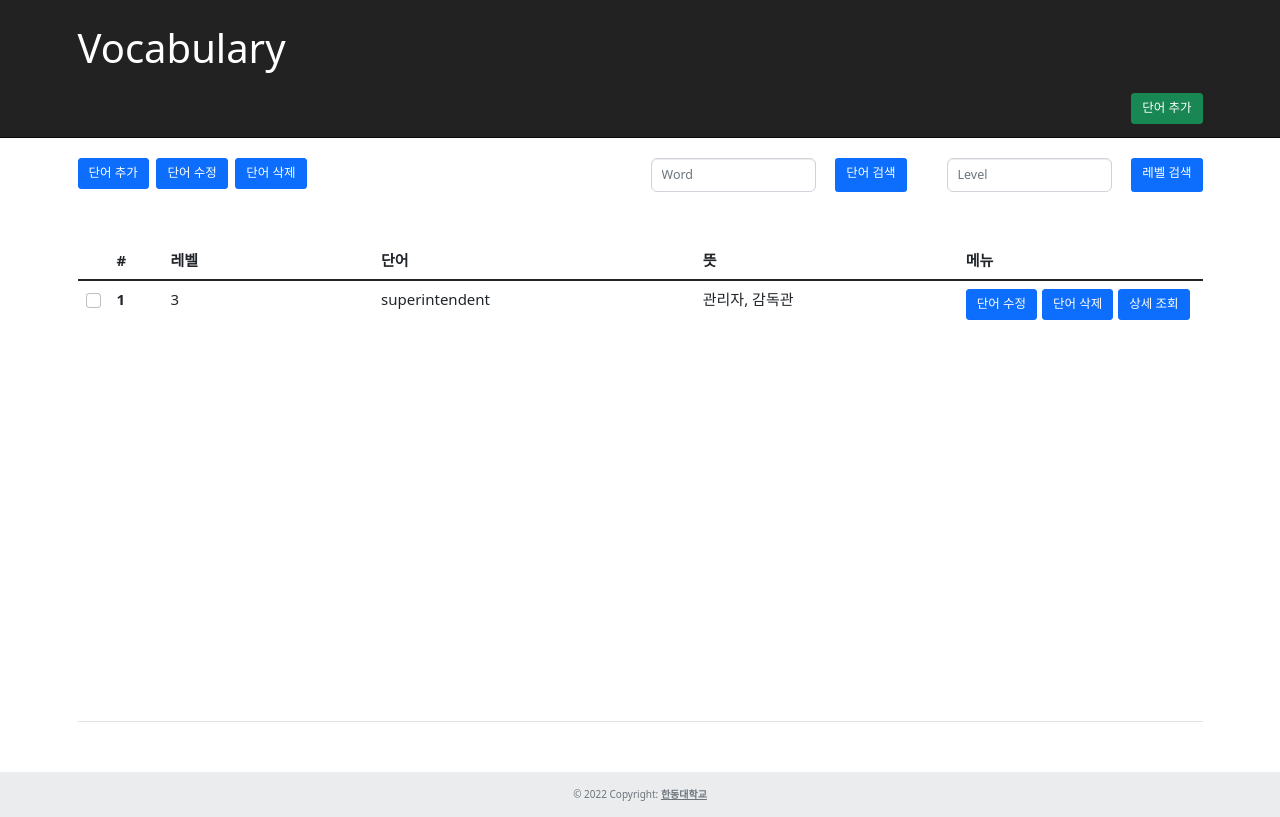
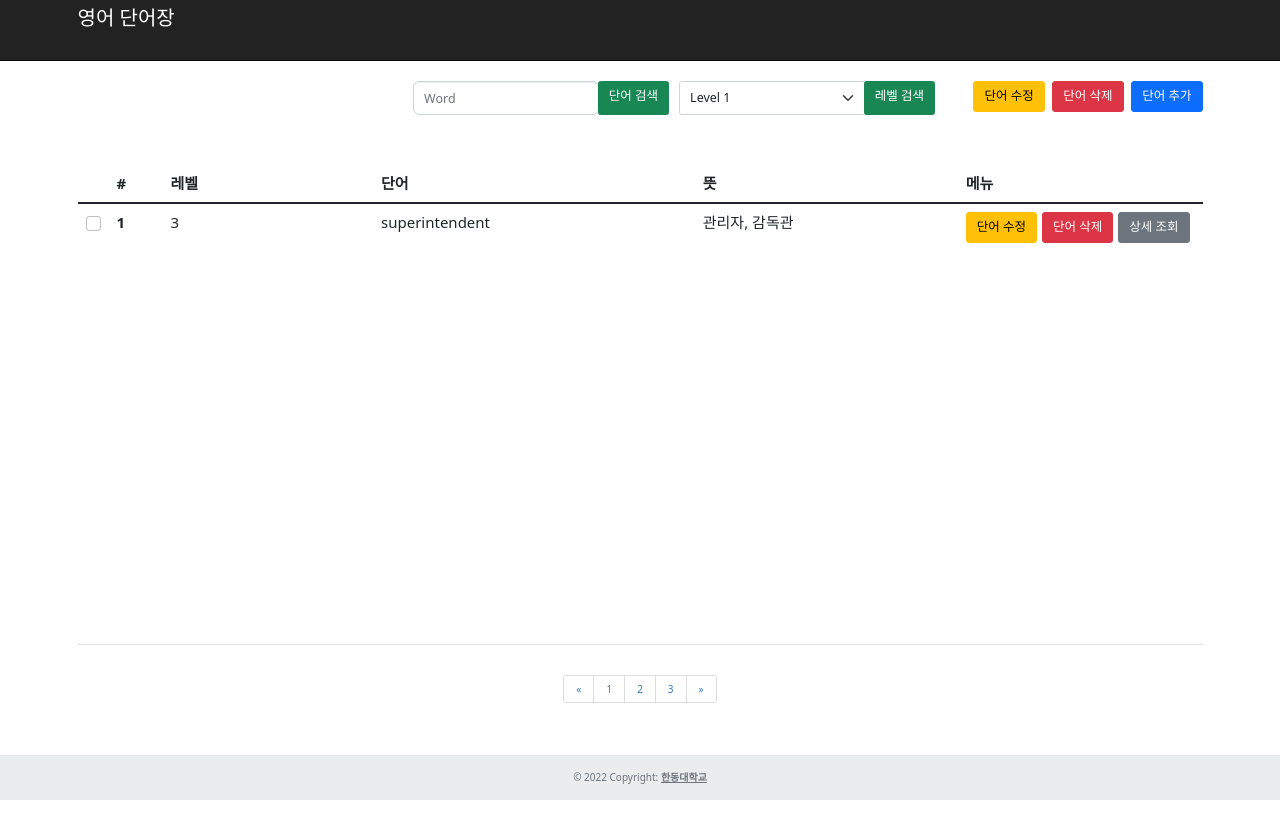
Before and after one commit to songdabin/web_example, a plain HTML site: page index.html in a window 1280 px wide. Drawn offline with nearby package versions, Linux system fonts and the light colour scheme.

Commit message:
change the style

```diff
--- a/css/style.css
+++ b/css/style.css
@@ -6,11 +6,21 @@
   padding-bottom: 3rem;
 }
 
+/* mobile ver */
 @media screen and (max-width: 400px) {
+  #width {
+    width: calc(20vw);
+  }
+
+  #level-select {
+    min-width: calc(20vw);
+  }
+
   #top-menu {
     display: flex;
     justify-content: flex-end;
-    margin-right: calc(7vw);
+    margin-top: calc(3vh);
+    margin-right: calc(3vw);
   }
 
   #gap-edit {
@@ -22,8 +32,7 @@
   }
 
   #search {
-    margin-top: calc(2vh);
-    margin-left: calc(7vw);
+    margin-left: calc(23vw);
     display: flex;
     justify-content: flex-start;
   }
@@ -65,7 +74,7 @@
   }
 
   #thumbnail {
-    margin: calc(17.5vh) calc(2vw) calc(17.5vh) calc(2vw);
+    margin: calc(10vh) calc(2vw) calc(10vh) calc(2vw);
     font-size: 1.5rem;
   }
 
@@ -76,7 +85,7 @@
 
   #add-input {
     width: calc(85vw);
-    margin: 5rem 1rem;
+    margin: 3.5rem 1rem;
   }
 
   #header-title {
@@ -84,29 +93,31 @@
   }
 }
 
-@media screen and (min-width: 700px) and (max-width: 1500px) {
+@media screen and (min-width: 700px) and (max-width: 5000px) {
   #top-menu-desktop {
     display: flex;
-    justify-content: space-between;
+    justify-content: flex-end;
+  }
+
+  #width {
+    width: calc(8vw);
   }
 
   #search {
     display: flex;
     justify-content: flex-end;
+    margin-right: calc(3vw);
   }
 
   #search-input-word {
-    margin-right: 2rem;
     border-radius: 6px;
   }
 
   #search-input-level {
-    margin-right: 2rem;
     border-radius: 6px;
   }
 
   #search-word {
-    margin-right: 4rem;
     display: flex;
     width: calc(20vw);
   }
@@ -140,7 +151,7 @@
 
   #add-input {
     width: calc(30vw);
-    margin: 5rem 1rem;
+    margin: 2rem 0.5rem;
   }
 }
 
@@ -156,7 +167,7 @@
 
 #header-title {
   color: white;
-  font-size: 4rem;
+  font-size: 2rem;
 }
 
 #voca-th-check {
--- a/index.html
+++ b/index.html
@@ -20,52 +20,49 @@
   </head>
   <body>
     <nav class="navbar navbar-inverse navbar-fixed-top">
-      <div class="container mt-5" id="header">
+      <div class="container d-flex justify-content-end" id="header">
         <div class="navbar-header">
           <a class="navbar-brand" href="index.html" id="header-title"
-            >Vocabulary</a
+            >영어 단어장</a
           >
-        </div>
-        <div id="navbar" class="navbar-collapse collapse">
-          <form class="navbar-form navbar-right">
-            <a href="add.html" class="btn btn-success btn-lg" id="add-btn">
-              단어 추가
-            </a>
-          </form>
         </div>
       </div>
     </nav>
 
     <div class="container">
       <div id="top-menu-desktop">
-        <div id="top-menu">
-          <a href="add.html" class="btn btn-primary btn-lg me-2">단어 추가</a>
-          <a href="edit.html" class="btn btn-primary btn-lg me-2">단어 수정</a>
-          <a href="#" class="btn btn-primary btn-lg">단어 삭제</a>
-        </div>
         <div id="search">
-          <div class="input-group" id="search-word">
+          <div class="input-group me-3" id="search-word">
             <input
               id="search-input-word"
               type="text"
               class="form-control form-control-lg"
               placeholder="Word"
             />
-            <a class="btn btn-primary btn-lg rounded" href="#" role="button"
+            <a class="btn btn-success btn-lg rounded" href="#" role="button"
               >단어 검색</a
             >
           </div>
           <div class="input-group" id="search-level">
-            <input
-              id="search-input-level"
-              type="text"
-              class="form-control form-control-lg"
-              placeholder="Level"
-            />
-            <a class="btn btn-primary btn-lg rounded" href="#" role="button"
+            <select
+              class="form-select form-select-lg"
+              aria-label="level select"
+              id="level-select"
+            >
+              <option selected value="1">Level 1</option>
+              <option value="2">Level 2</option>
+              <option value="3">Level 3</option>
+            </select>
+            <!--                    <input id="search-input-level" type="text" class="form-control form-control-lg" placeholder="Level">-->
+            <a class="btn btn-success btn-lg rounded" href="#" role="button"
               >레벨 검색</a
             >
           </div>
+        </div>
+        <div id="top-menu">
+          <a href="edit.html" class="btn btn-warning btn-lg me-2">단어 수정</a>
+          <a href="#" class="btn btn-danger btn-lg me-2">단어 삭제</a>
+          <a href="add.html" class="btn btn-primary btn-lg">단어 추가</a>
         </div>
       </div>
     </div>
@@ -96,11 +93,11 @@
             <td>관리자, 감독관</td>
             <td>
               <div class="d-flex justify-content-between" id="line-menu">
-                <a href="edit.html" class="btn btn-primary btn-lg me-2"
+                <a href="edit.html" class="btn btn-warning btn-lg me-2"
                   >단어 수정</a
                 >
-                <a href="#" class="btn btn-primary btn-lg me-2">단어 삭제</a>
-                <a href="detail.html" class="btn btn-primary btn-lg me-2"
+                <a href="#" class="btn btn-danger btn-lg me-2">단어 삭제</a>
+                <a href="detail.html" class="btn btn-secondary btn-lg me-2"
                   >상세 조회</a
                 >
               </div>
@@ -108,9 +105,31 @@
           </tr>
         </tbody>
       </table>
+      <nav aria-label="Page navigation" class="d-flex justify-content-center">
+        <ul class="pagination">
+          <li class="page-item">
+            <a class="page-link" href="#" aria-label="Previous">
+              <span aria-hidden="true">&laquo;</span>
+              <span class="sr-only">Previous</span>
+            </a>
+          </li>
+          <li class="page-item"><a class="page-link" href="#">1</a></li>
+          <li class="page-item"><a class="page-link" href="#">2</a></li>
+          <li class="page-item"><a class="page-link" href="#">3</a></li>
+          <li class="page-item">
+            <a class="page-link" href="#" aria-label="Next">
+              <span aria-hidden="true">&raquo;</span>
+              <span class="sr-only">Next</span>
+            </a>
+          </li>
+        </ul>
+      </nav>
     </div>
 
-    <footer class="text-center text-lg-start bg-light text-muted" id="footer">
+    <footer
+      class="text-center text-lg-start bg-light text-muted navbar-fixed-bottom"
+      id="footer"
+    >
       <!-- Copyright -->
       <div
         class="text-center p-4"
```
Also changed, not shown: add.html (+25 -10 lines), detail.html (+6 -3 lines), edit.html (+25 -10 lines).
